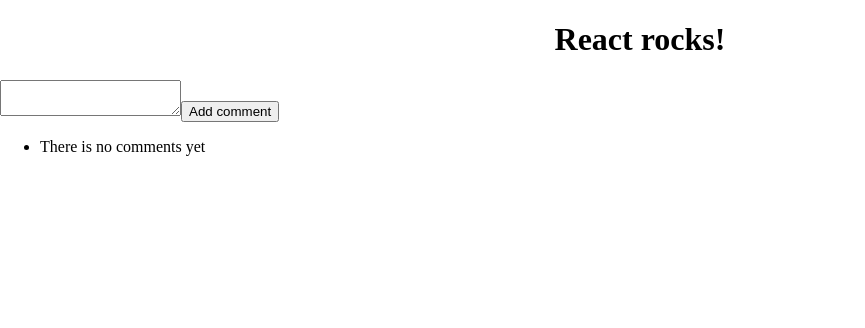
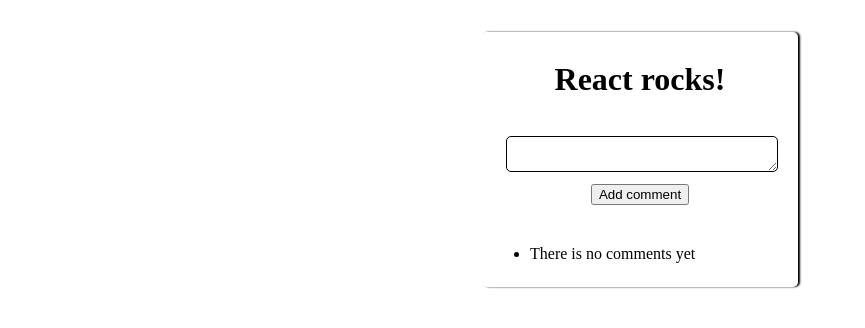
Before and after one commit to arkgast/learning-jest, a React app: page / in a window 1280 px wide. Shown: the top 328 px of the page, without its empty margins (0-865 px from the left). Built offline with nearby package versions, Linux system fonts and the light colour scheme; the HTML template or start-up script is replaced by a standard one.

Commit message:
Add styles

```diff
--- a/src/components/App.js
+++ b/src/components/App.js
@@ -4,7 +4,7 @@ import CommentList from './CommentList'
 
 
 export default () => (
-  <div>
+  <div className='content-wrapper'>
     <h1>React rocks!</h1>
     <CommentBox />
     <CommentList list={[]} />
--- a/src/components/CommentBox.js
+++ b/src/components/CommentBox.js
@@ -27,12 +27,14 @@ class CommentBox extends Component {
   }
   render () {
     return (
-      <form onSubmit={this.handleSubmit}>
+      <form onSubmit={this.handleSubmit} className='comment-box'>
         <textarea
           value={this.state.comment}
           onChange={this.handleChange}
         />
-        <button action='submit'>Add comment</button>
+        <div className='button-wrapper'>
+          <button action='submit'>Add comment</button>
+        </div>
       </form>
     )
   }
--- a/src/reducers/index.js
+++ b/src/reducers/index.js
@@ -1,6 +1,7 @@
 import { combineReducers } from 'redux'
+import comments from './comments'
 
 
 export default combineReducers({
-  comments: (state = []) => state
+  comments
 })
--- a/src/style.css
+++ b/src/style.css
@@ -5,3 +5,28 @@ body {
 h1 {
   text-align: center;
 }
+
+.content-wrapper {
+  border-radius: 5px;
+  box-shadow: 2px 0 2px #000;
+  margin: 2em auto 0;
+  padding: 0.5em;
+  width: 300px;
+}
+
+.comment-box {
+  padding: 1em;
+}
+
+.comment-box textarea {
+  border: 1px solid #000;
+  border-radius: 5px;
+  width: calc(100% - 2px);
+  max-height: 300px;
+  max-height: 100px;
+}
+
+.button-wrapper {
+  padding: 0.5em 0;
+  text-align: center;
+}
```
